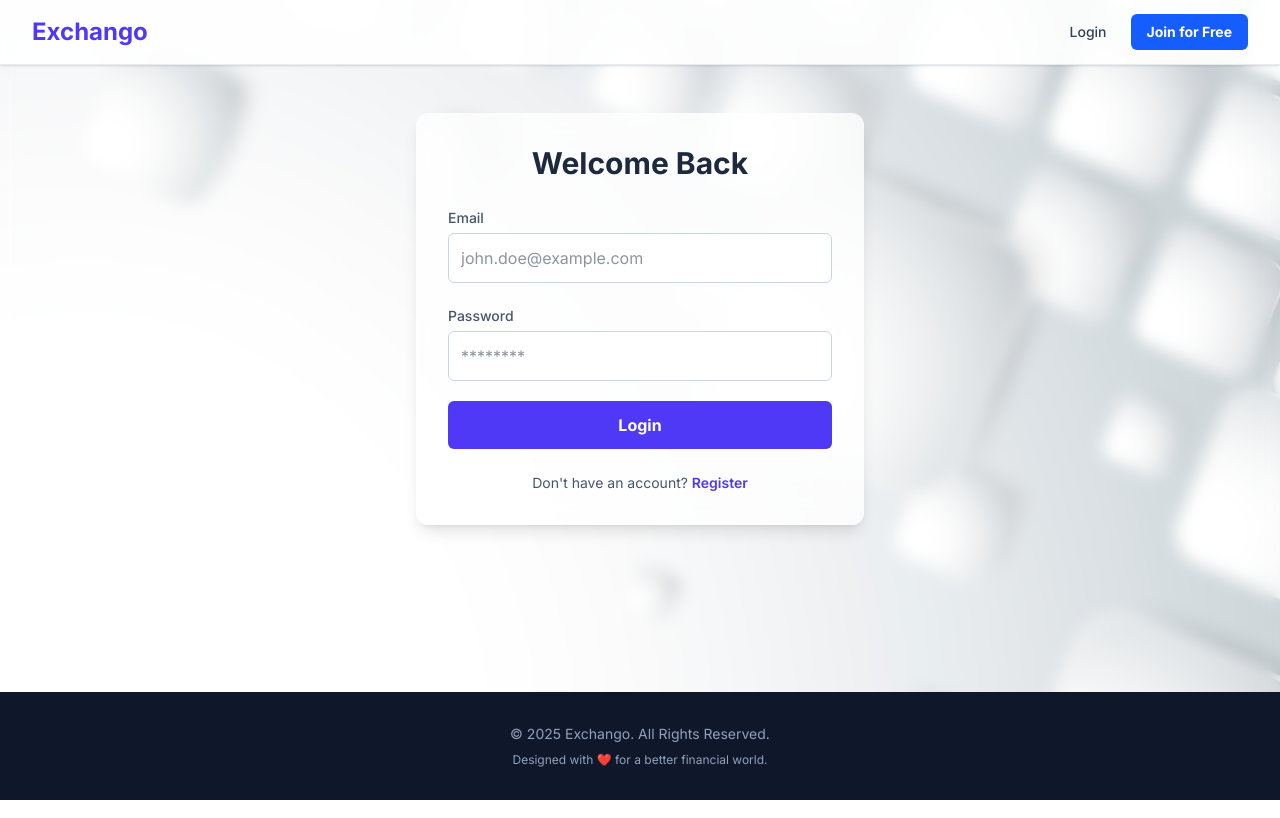
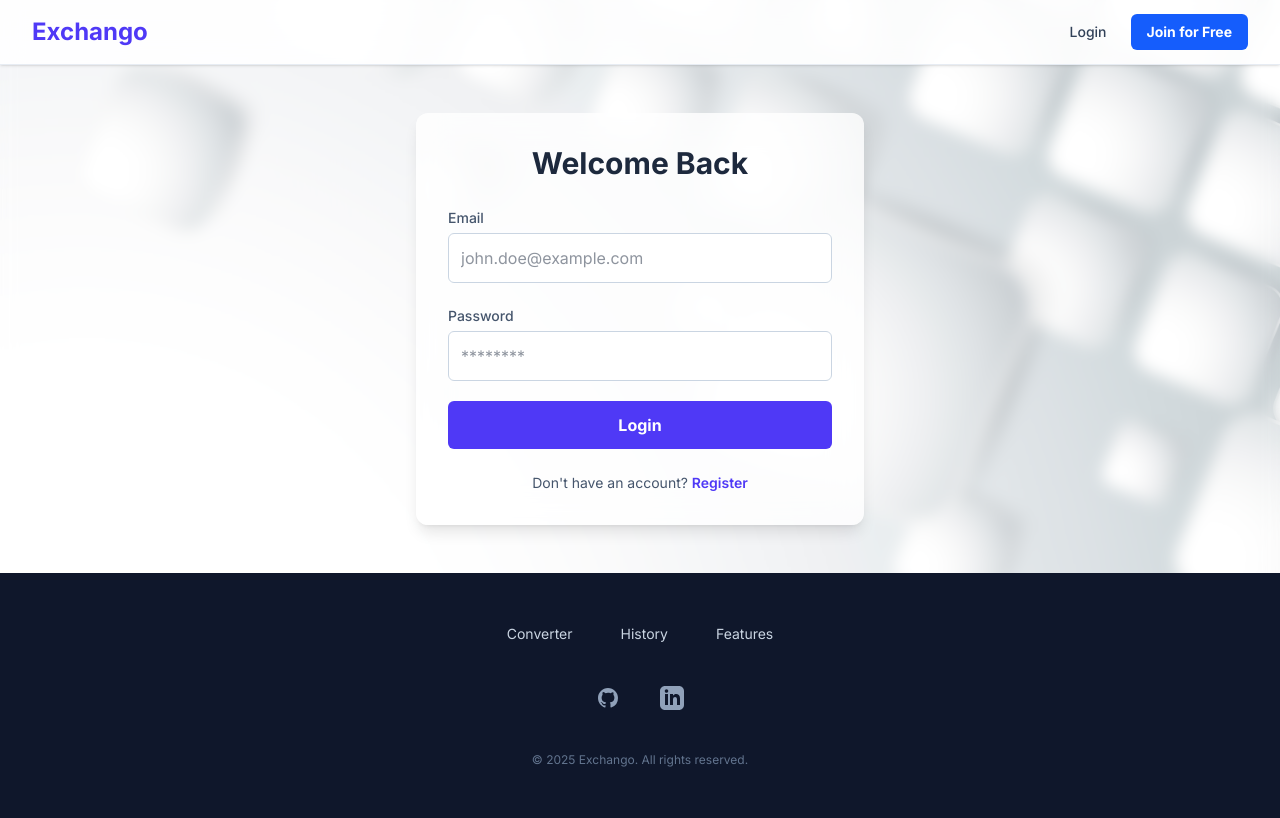
Before and after one commit to karindragimhan49/Exchango-, a Next.js app in the folder exchango-app/: page /login in a window 1280 px wide. Built offline with nearby package versions, Linux system fonts and the light colour scheme.

Commit message:
feat: Add social media links to Footer and improve layout; clean up Faq and SupportedCountries components

```diff
--- a/exchango-app/src/components/Faq.js
+++ b/exchango-app/src/components/Faq.js
@@ -2,7 +2,7 @@
 import { Disclosure, Transition } from '@headlessui/react'
 import { ChevronUpIcon } from '@heroicons/react/24/solid'
 
-// --- මෙතන ඔයාට කැමති ප්‍රශ්න සහ උත්තර දාන්න පුළුවන් ---
+
 const faqs = [
   {
     question: "How are the exchange rates determined?",
--- a/exchango-app/src/components/Footer.js
+++ b/exchango-app/src/components/Footer.js
@@ -1,12 +1,54 @@
+'use client'
+import Link from 'next/link';
+
+const socialLinks = [
+  {
+    name: 'GitHub',
+    href: 'https://github.com/karindragimhan49',
+    icon: (props) => (
+      <svg fill="currentColor" viewBox="0 0 24 24" {...props}>
+        <path fillRule="evenodd" d="M12 2C6.477 2 2 6.477 2 12c0 4.418 2.865 8.168 6.839 9.492.5.092.682-.217.682-.482 0-.237-.009-.868-.014-1.703-2.782.605-3.369-1.343-3.369-1.343-.454-1.158-1.11-1.466-1.11-1.466-.908-.62.069-.608.069-.608 1.003.07 1.531 1.032 1.531 1.032.892 1.53 2.341 1.088 2.91.832.092-.647.35-1.088.636-1.338-2.22-.253-4.555-1.113-4.555-4.951 0-1.093.39-1.988 1.031-2.688-.103-.253-.446-1.272.098-2.65 0 0 .84-.27 2.75 1.026A9.564 9.564 0 0112 6.844c.85.004 1.705.115 2.504.337 1.909-1.296 2.747-1.027 2.747-1.027.546 1.379.203 2.398.1 2.651.64.7 1.028 1.595 1.028 2.688 0 3.848-2.338 4.695-4.566 4.943.359.309.678.92.678 1.855 0 1.338-.012 2.419-.012 2.747 0 .268.18.58.688.482A10.001 10.001 0 0022 12c0-5.523-4.477-10-10-10z" clipRule="evenodd" />
+      </svg>
+    ),
+  },
+  {
+    name: 'LinkedIn',
+    href: 'https://www.linkedin.com/in/karindragimhan49/',
+    icon: (props) => (
+       <svg fill="currentColor" viewBox="0 0 24 24" {...props}>
+        <path d="M19 0h-14c-2.761 0-5 2.239-5 5v14c0 2.761 2.239 5 5 5h14c2.762 0 5-2.239 5-5v-14c0-2.761-2.238-5-5-5zm-11 19h-3v-11h3v11zm-1.5-12.268c-.966 0-1.75-.79-1.75-1.764s.784-1.764 1.75-1.764 1.75.79 1.75 1.764-.783 1.764-1.75 1.764zm13.5 12.268h-3v-5.604c0-3.368-4-3.113-4 0v5.604h-3v-11h3v1.765c1.396-2.586 7-2.777 7 2.476v6.759z" />
+      </svg>
+    ),
+  },
+];
+
 export default function Footer() {
   return (
-    <footer className="bg-slate-900 text-slate-400 py-8">
-      <div className="max-w-7xl mx-auto px-4 sm:px-6 lg:px-8 text-center">
-        <p className="text-sm">
-          &copy; {new Date().getFullYear()} Exchango. All Rights Reserved.
-        </p>
-        <p className="text-xs mt-2">
-          Designed with ❤️ for a better financial world.
+    <footer className="bg-slate-900">
+      <div className="mx-auto max-w-7xl overflow-hidden px-6 py-12 lg:px-8">
+        <nav className="-mb-6 columns-2 sm:flex sm:justify-center sm:space-x-12" aria-label="Footer">
+          <div className="pb-6">
+            <Link href="/" className="text-sm leading-6 text-slate-300 hover:text-white">Converter</Link>
+          </div>
+          <div className="pb-6">
+            <Link href="/dashboard" className="text-sm leading-6 text-slate-300 hover:text-white">History</Link>
+          </div>
+          <div className="pb-6">
+            <Link href="#converter" className="text-sm leading-6 text-slate-300 hover:text-white">Features</Link>
+          </div>
+        </nav>
+
+        <div className="mt-10 flex justify-center space-x-10">
+          {socialLinks.map((item) => (
+            <a key={item.name} href={item.href} className="text-slate-400 hover:text-slate-300">
+              <span className="sr-only">{item.name}</span>
+              <item.icon className="h-6 w-6" aria-hidden="true" />
+            </a>
+          ))}
+        </div>
+
+        <p className="mt-10 text-center text-xs leading-5 text-slate-500">
+          &copy; {new Date().getFullYear()} Exchango. All rights reserved.
         </p>
       </div>
     </footer>
--- a/exchango-app/src/components/SupportedCountries.js
+++ b/exchango-app/src/components/SupportedCountries.js
@@ -18,7 +18,7 @@ const logos = [
 ];
 
 export default function SupportedCountries() {
-  // Infinite scroll effect එකට, අපි logo list එක දෙපාරක් පාවිච්චි කරනවා
+
   const extendedLogos = [...logos, ...logos];
 
   return (
```
